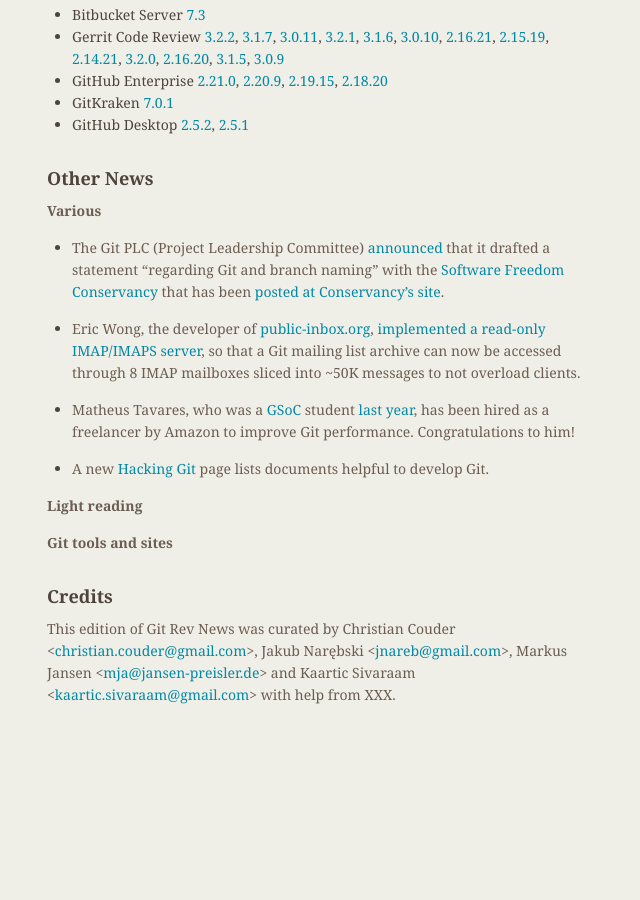
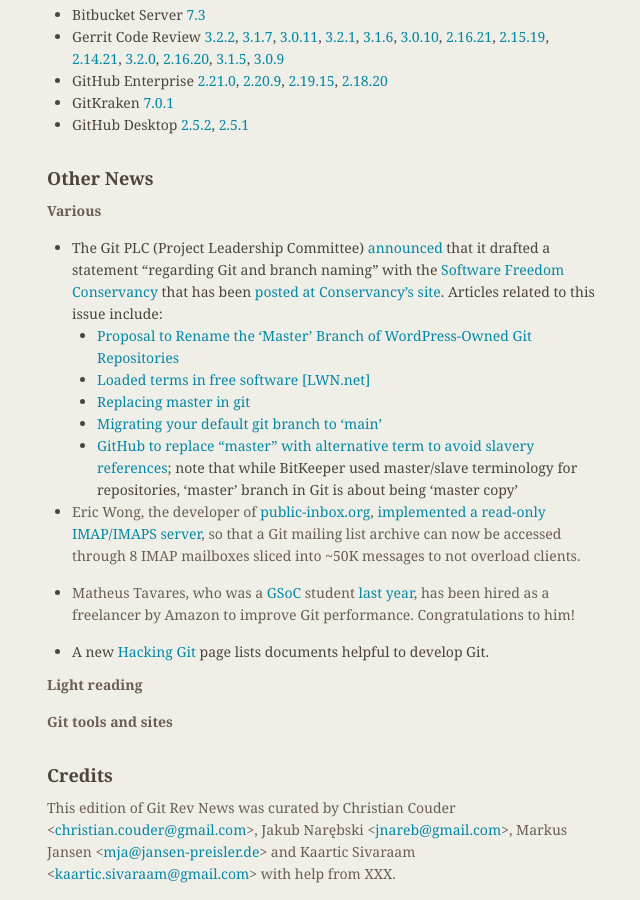
Before and after one commit to git/git.github.io, a Jekyll site: the page built from rev_news/drafts/edition-64.md, in a window 1280 px wide and 900 px high, scrolled down 2200 px. Shown: the whole window, without its empty margins (487-1127 px from the left). Built offline with Jekyll 4.4.1, drawn with Linux system fonts in a browser that asks for light colours; before the commit the page ends 2921 px from its top, so only the background shows below that.

Commit message:
rn-64: More articles about branch naming

```diff
--- a/rev_news/drafts/edition-64.md
+++ b/rev_news/drafts/edition-64.md
@@ -164,6 +164,13 @@
   that it drafted a statement "regarding Git and branch naming" with
   the [Software Freedom Conservancy](https://sfconservancy.org/) that
   has been [posted at Conservancy's site](https://sfconservancy.org/news/2020/jun/23/gitbranchname/).
+  Articles related to this issue include:
+    * [Proposal to Rename the ‘Master’ Branch of WordPress-Owned Git Repositories](https://wptavern.com/proposal-to-rename-the-master-branch-from-wordpress-owned-git-repositories)
+    * [Loaded terms in free software [LWN.net]](https://lwn.net/Articles/823224/)
+    * [Replacing master in git](https://dev.to/damcosset/replacing-master-in-git-2jim)
+    * [Migrating your default git branch to 'main'](https://blog.b12.io/migrating-your-default-git-branch-to-main-a0fb706e3668)
+    * [GitHub to replace "master" with alternative term to avoid slavery references](https://www.zdnet.com/article/github-to-replace-master-with-alternative-term-to-avoid-slavery-references/);
+      note that while BitKeeper used master/slave terminology for repositories, 'master' branch in Git is about being 'master copy'
 
 * Eric Wong, the developer of [public-inbox.org](https://public-inbox.org/README.html),
   [implemented a read-only IMAP/IMAPS server](https://lore.kernel.org/git/20200610184147.GA1887@dcvr/),
```
